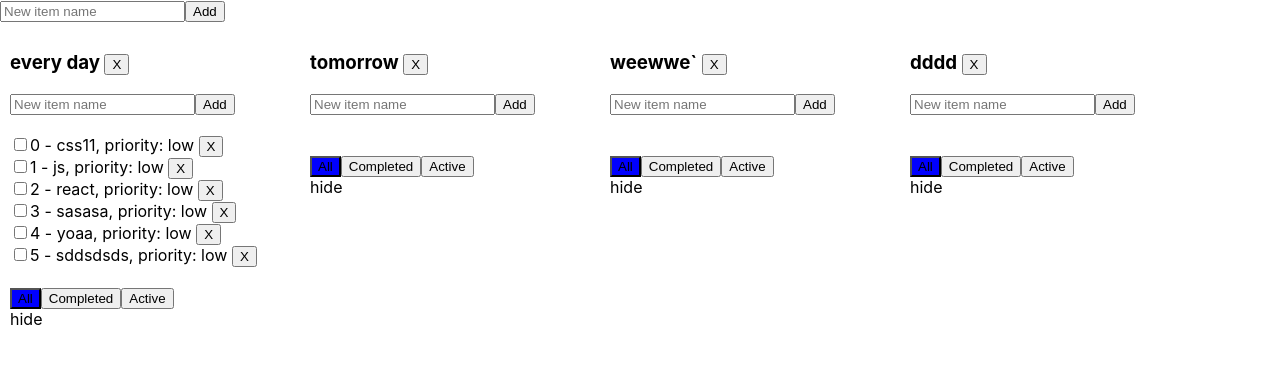
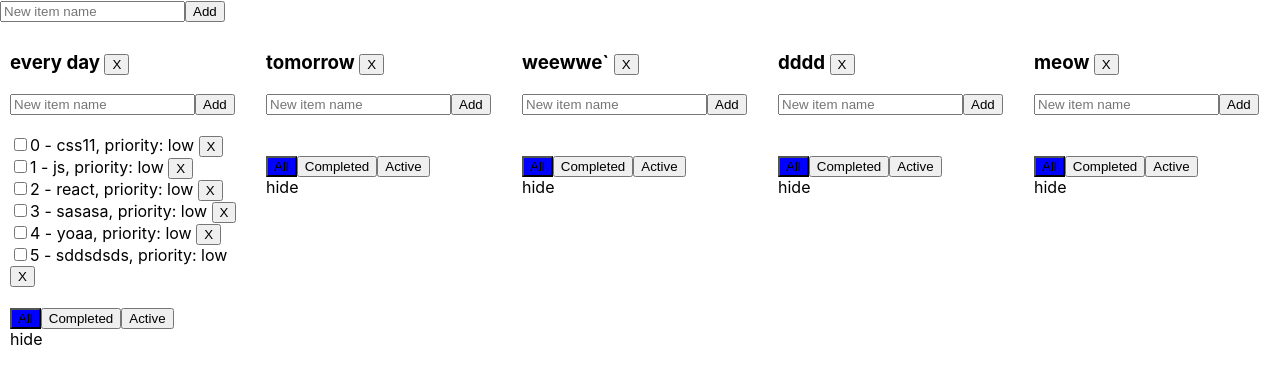
Before and after one commit to AnnaBoldyreva/10-todolists-redux, a React (Create React App) app: page / in a window 1280 px wide. Shown: the top 384 px of the page. Built offline with nearby package versions, Linux system fonts and the light colour scheme.

Commit message:
refactoring state

```diff
--- a/src/reducer.js
+++ b/src/reducer.js
@@ -18,7 +18,8 @@ const initialState = {
         },
         {"id": 1, "title": "tomorrow", tasks: []},
         {"id": 2, "title": "weewwe`", tasks: []},
-        {"id": 3, "title": "dddd", tasks: []}
+        {"id": 3, "title": "dddd", tasks: []},
+        {"id": 4, "title": "meow", tasks: []}
     ]
 };
 
```
